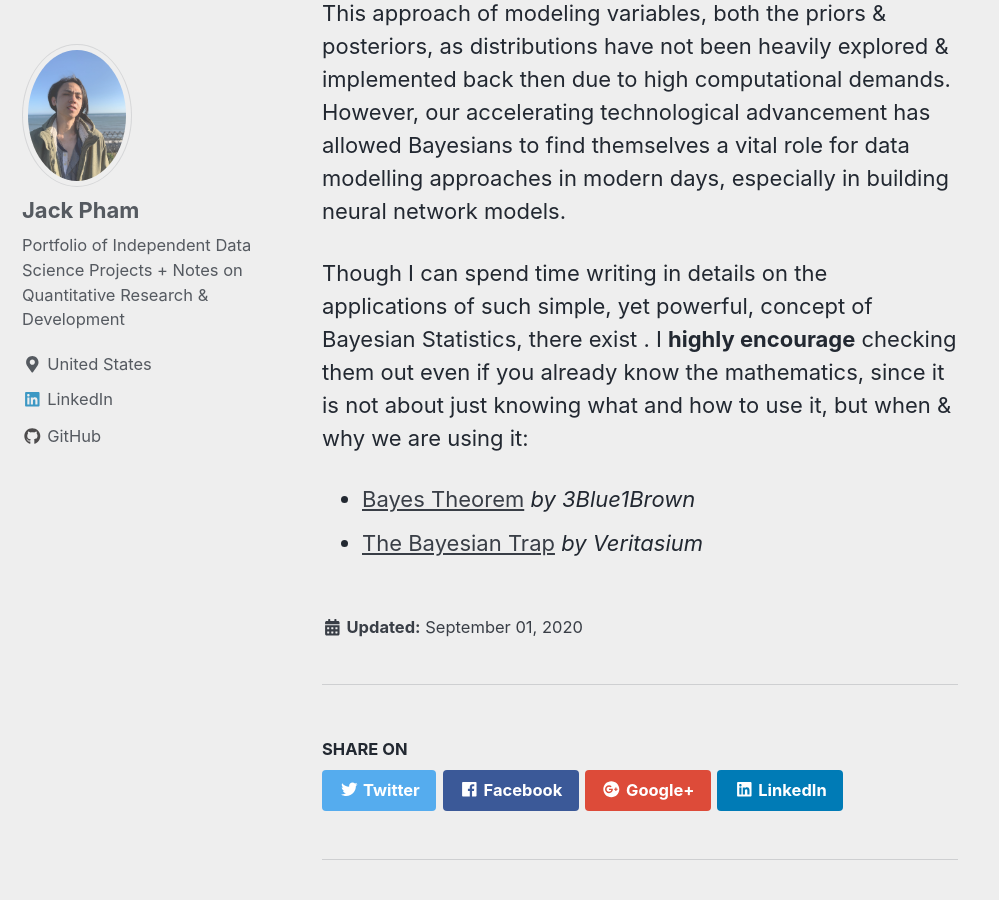
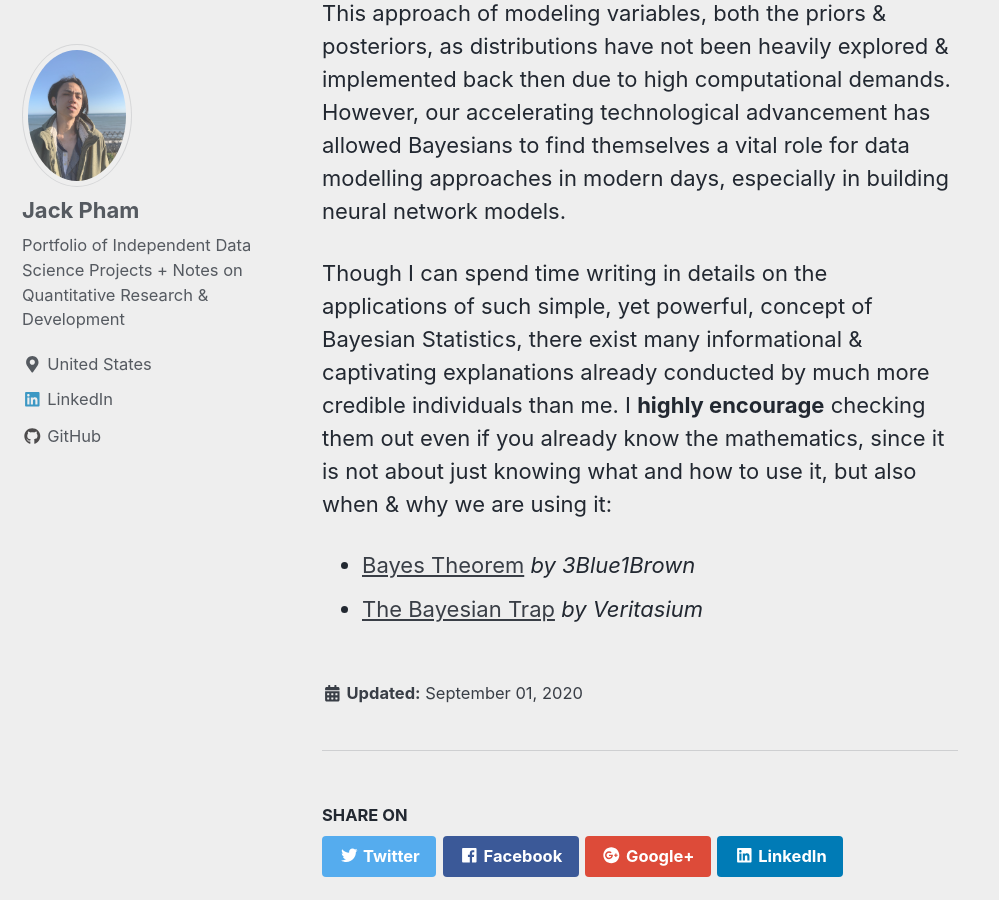
Before and after one commit to jp-quant/jp-quant.github.io, a Jekyll site: the page built from _posts/2020-09-01-fbprophet_bayesian_glm.md, in a window 1280 px wide and 900 px high, scrolled down 3795 px. Shown: the whole window, without its empty margins (0-999 px from the left). Built offline with Jekyll 4.4.1, drawn with Linux system fonts in a browser that asks for light colours; nearby versions of some CDN libraries; part of the change alters nothing that is shown.

Commit message:
_posts/2020-09-01-fbprophet_bayesian_glm.md updated from https://stackedit.io/

```diff
--- a/_posts/2020-09-01-fbprophet_bayesian_glm.md
+++ b/_posts/2020-09-01-fbprophet_bayesian_glm.md
@@ -66,7 +66,7 @@ $$ P(A \mid B) = \frac{P(A) P(B \mid A)}{P(B)}$$
 
 This approach of modeling variables, both the priors & posteriors, as distributions have not been heavily explored & implemented back then due to high computational demands. However, our accelerating technological advancement has allowed Bayesians to find themselves a vital role for data modelling approaches in modern days, especially in building neural network models.
 
-Though I can spend time writing in details on the applications of such simple, yet powerful, concept of Bayesian Statistics, there exist . I **highly encourage** checking them out even if you already know the mathematics, since it is not about just knowing what and how to use it, but when & why we are using it:
+Though I can spend time writing in details on the applications of such simple, yet powerful, concept of Bayesian Statistics, there exist many informational & captivating explanations already conducted by much more credible individuals than me. I **highly encourage** checking them out even if you already know the mathematics, since it is not about just knowing what and how to use it, but also when & why we are using it:
 
 - [Bayes Theorem](https://www.youtube.com/watch?v=HZGCoVF3YvM&t=528s&ab_channel=3Blue1Brown)  *by 3Blue1Brown*
 - [The Bayesian Trap](https://www.youtube.com/watch?v=R13BD8qKeTg&ab_channel=Veritasium) *by Veritasium*
@@ -79,6 +79,6 @@ Though I can spend time writing in details on the applications of such simple, y
 
 
 <!--stackedit_data:
-eyJoaXN0b3J5IjpbMTY2MTMzOTg1NSwtOTk1MzU0NzQ4LC0xMT
-M1NzIwNTQwXX0=
+eyJoaXN0b3J5IjpbMzcxMjM1MjQ1LC05OTUzNTQ3NDgsLTExMz
+U3MjA1NDBdfQ==
 -->
```
